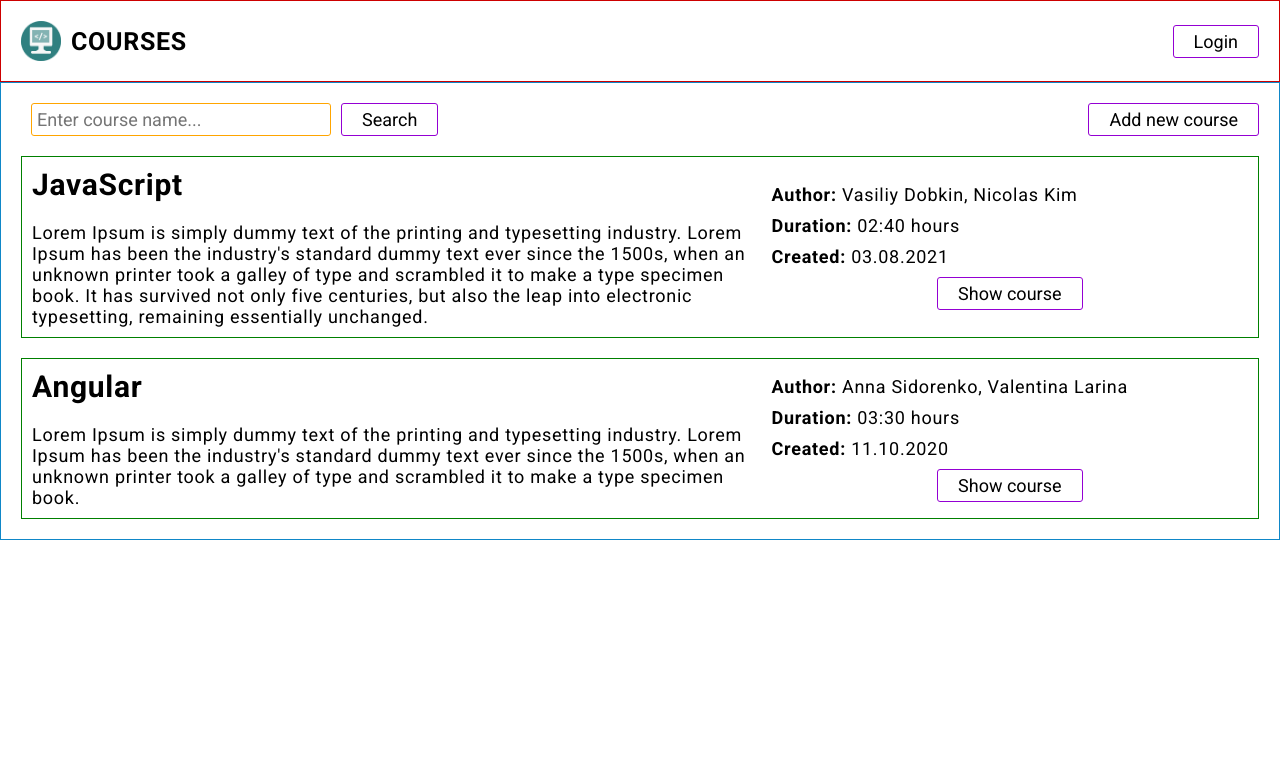
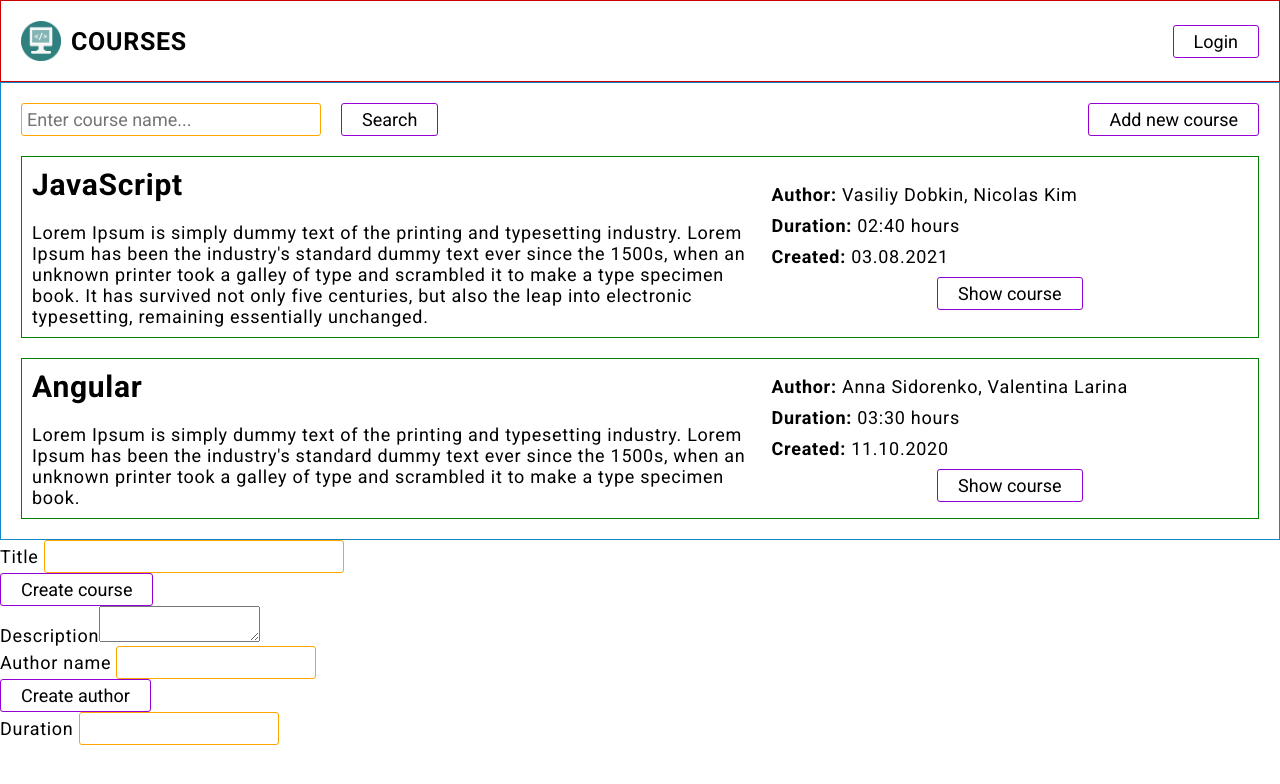
Before and after one commit to dreamkaman/My-EpamLabHW, a React (Create React App) app in the folder courses-app/: page / in a window 1280 px wide. Shown: the top 784 px of the page. Built offline with nearby package versions, Linux system fonts and the light colour scheme.

Commit message:
Start CreateCourse component

```diff
--- a/courses-app/src/App.jsx
+++ b/courses-app/src/App.jsx
@@ -6,6 +6,7 @@ import Courses from './components/Courses/Courses';
 import { Context } from './Context';
 
 import * as db from 'helpers/mockedDataBase';
+import CreateCourse from 'components/CreateCourse';
 
 const initialCoursesSet = db.mockedCoursesList;
 
@@ -26,11 +27,19 @@ const App = () => {
 	return (
 		<>
 			<Context.Provider
-				value={{ isLoggined, onClickHandle, filter, setFilter, setCourses }}
+				value={{
+					isLoggined,
+					onClickHandle,
+					filter,
+					setFilter,
+					setCourses,
+					courses,
+				}}
 			>
 				<Header />
 				<Courses courses={courses} />
 			</Context.Provider>
+			<CreateCourse />
 		</>
 	);
 };
--- a/courses-app/src/common/Input/Input.jsx
+++ b/courses-app/src/common/Input/Input.jsx
@@ -11,16 +11,20 @@ const Input = ({
 		<div className={s.wrapper}>
 			<label htmlFor='searchText' className={s.labelTxt}>
 				{labelTxt}
-			</label>
 				<input
 					name='searchText'
 					type='text'
-				style={{ width: width + 'px', marginRight: '10px' }}
+					style={
+						labelTxt
+							? { width: width + 'px', marginRight: '10px', marginLeft: '5px' }
+							: { width: width + 'px', marginRight: '10px' }
+					}
 					className={s.txtInput}
 					placeholder={placeholder}
 					value={value}
 					onChange={onChange}
 				/>
+			</label>
 		</div>
 	);
 };
--- a/courses-app/src/common/Input/Input.module.css
+++ b/courses-app/src/common/Input/Input.module.css
@@ -1,6 +1,7 @@
 .wrapper{
     display:flex;
     align-items: center;
+    justify-content: flex-start;
 
 }
 
--- /dev/null
+++ b/courses-app/src/common/Title/Title.jsx
@@ -0,0 +1,5 @@
+const Title = ({ titleText }) => {
+	<h3>{titleText}</h3>;
+};
+
+export default Title;
--- /dev/null
+++ b/courses-app/src/common/Title/index.js
@@ -0,0 +1 @@
+export { default } from './Title';
--- a/courses-app/src/components/Courses/components/SearchBar/SearchBar.jsx
+++ b/courses-app/src/components/Courses/components/SearchBar/SearchBar.jsx
@@ -5,6 +5,8 @@ import Button from 'common/Button';
 import { Context } from 'Context';
 
 import s from './SearchBar.module.css';
+
+import * as db from 'helpers/mockedDataBase';
 
 const SearchBar = ({ value = '', setFilter }) => {
 	const context = useContext(Context);
@@ -16,7 +18,16 @@ const SearchBar = ({ value = '', setFilter }) => {
 
 	const onSubmitHandle = (e) => {
 		e.preventDefault();
-		console.log(context);
+		context.setCourses(db.mockedCoursesList);
+		const filter = context.filter.toLowerCase();
+		if (filter) {
+			const foundCourses = context.courses.filter(
+				(course) =>
+					course.id.toLowerCase().includes(filter) ||
+					course.title.toLowerCase().includes(filter)
+			);
+			context.setCourses(foundCourses);
+		}
 	};
 
 	return (
--- a/courses-app/src/components/CreateCourse/CreateCourse.jsx
+++ b/courses-app/src/components/CreateCourse/CreateCourse.jsx
@@ -0,0 +1,64 @@
+import { useState } from 'react';
+
+import Button from 'common/Button';
+import Input from 'common/Input';
+import Title from 'common/Title';
+
+import s from './CreateCourse.module.css';
+
+const CreateCourse = () => {
+	const [title, setTitle] = useState('');
+	const [authorName, setAuthorName] = useState('');
+	const [duration, setDuration] = useState('');
+
+	const onChangeTitleHandle = (e) => {
+		setTitle(e.target.value);
+	};
+
+	const onChangeAuthorNameHandle = (e) => {
+		setAuthorName(e.target.value);
+	};
+
+	const onChangeDurationHandle = (e) => {
+		setDuration(e.target.value);
+	};
+
+	return (
+		<form>
+			<div>
+				<Input labelTxt='Title' value={title} onChange={onChangeTitleHandle} />
+				<Button btnText='Create course' type='submit' />
+			</div>
+			<div>
+				<label htmlFor='description'>Description</label>
+				<textarea name='description'></textarea>
+			</div>
+			<div className={s.courseProperties}>
+				<div className={s.leftSide}>
+					<div>
+						<Title titleText='Add author' />
+						<Input
+							labelTxt='Author name'
+							width={200}
+							value={authorName}
+							onChange={onChangeAuthorNameHandle}
+						/>
+						<Button btnText='Create author' />
+					</div>
+					<div>
+						<Title titleText='Duration' />
+						<Input
+							labelTxt='Duration'
+							width={200}
+							value={duration}
+							onChange={onChangeDurationHandle}
+						/>
+					</div>
+				</div>
+				<div className={s.rightSide}></div>
+			</div>
+		</form>
+	);
+};
+
+export default CreateCourse;
--- /dev/null
+++ b/courses-app/src/components/CreateCourse/CreateCourse.module.css
@@ -0,0 +1,4 @@
+.courseProperties{
+    display: flex;
+    align-items: center;
+}
--- /dev/null
+++ b/courses-app/src/components/CreateCourse/index.js
@@ -0,0 +1 @@
+export { default } from './CreateCourse';
```
Also changed, not shown: courses-app/src/common/Title/Title.module.css (added). Lines whose indentation alone changed are shown as unchanged.
